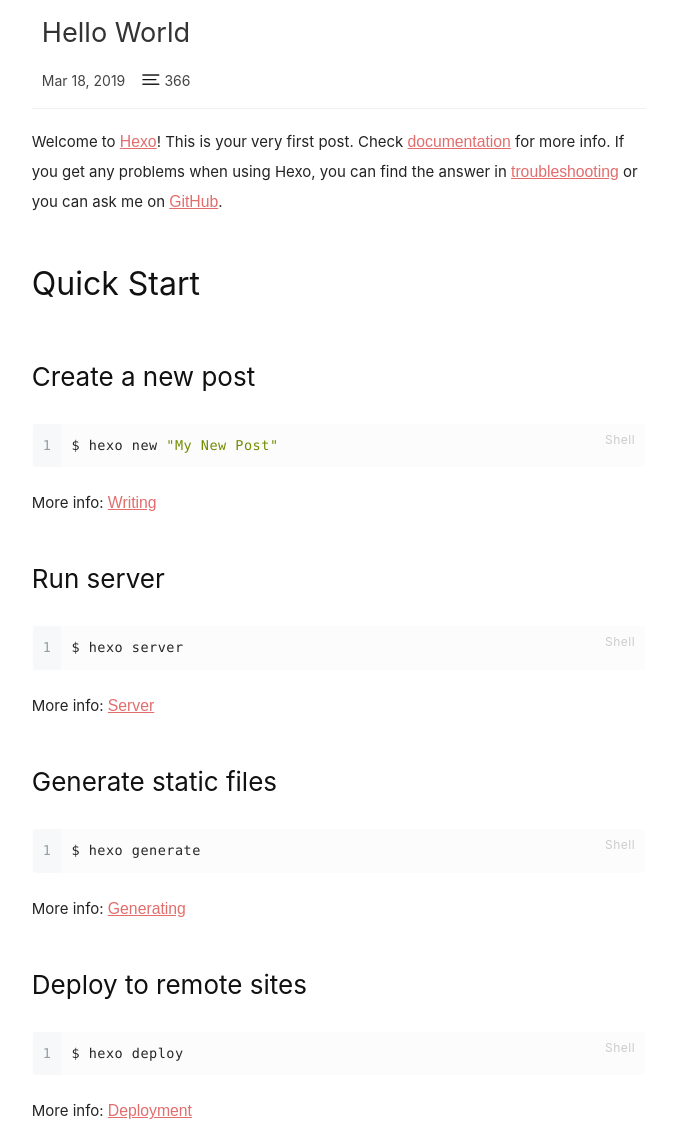
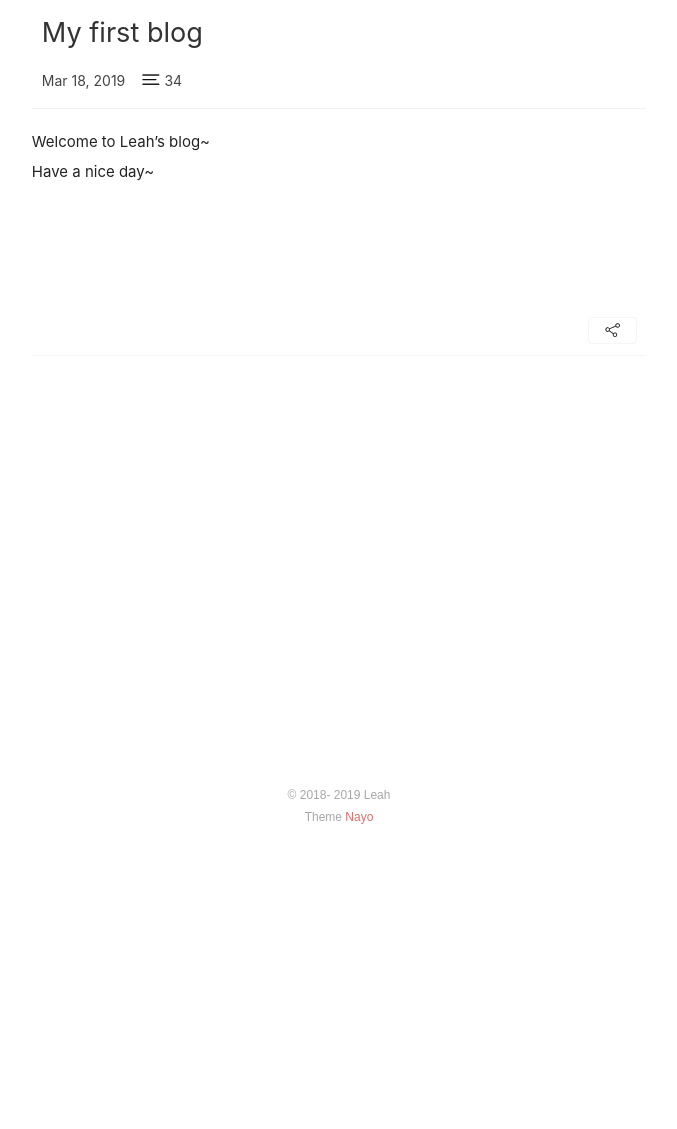
Before and after one commit to HelloChristie/HelloChristie.github.io, a plain HTML site: page 2019/03/18/My-first-blog/index.html in a window 1280 px wide. Shown: the part 100-1229 px from the top of the page, without its empty margins (301-978 px from the left). After the commit the page ends 954 px from the top, so only its background shows below. Drawn offline with Linux system fonts and the light colour scheme.

Commit message:
Site updated: 2019-03-18 22:42:30

```diff
--- a/2019/03/18/hello-world/index.html
+++ b/2019/03/18/My-first-blog/index.html
@@ -5,7 +5,7 @@
   <meta name="viewport" content="width=device-width, initial-scale=1.0, minimum-scale=1.0, maximum-scale=1.0, user-scalable=yes">
 
 
-  <title>  Hello World |   Leah&#39;s blog </title>
+  <title>  My First Blog |   Leah&#39;s blog </title>
 
 
 
@@ -80,7 +80,7 @@
 <div class="post-header">
 	<div class="post-header-inner">
 		<p class="post-title">
-			Hello World
+			My first blog
 		</p>
 		<div class="post-info">
 			<span class="post-info-entry">
@@ -90,7 +90,7 @@
 
 
 				<i class="iconfont icon-words"></i>
-				<span class="post-info-entry">366
+				<span class="post-info-entry">34
 				</span>
 
 		</div>
@@ -104,15 +104,7 @@
 
 
 
-					<p>Welcome to <a href="https://hexo.io/" target="_blank" rel="noopener">Hexo</a>! This is your very first post. Check <a href="https://hexo.io/docs/" target="_blank" rel="noopener">documentation</a> for more info. If you get any problems when using Hexo, you can find the answer in <a href="https://hexo.io/docs/troubleshooting.html" target="_blank" rel="noopener">troubleshooting</a> or you can ask me on <a href="https://github.com/hexojs/hexo/issues" target="_blank" rel="noopener">GitHub</a>.</p>
-<h2 id="Quick-Start"><a href="#Quick-Start" class="headerlink" title="Quick Start"></a>Quick Start</h2><h3 id="Create-a-new-post"><a href="#Create-a-new-post" class="headerlink" title="Create a new post"></a>Create a new post</h3><figure class="highlight bash"><table><tr><td class="gutter"><pre><span class="line">1</span><br></pre></td><td class="code"><pre><span class="line">$ hexo new <span class="string">"My New Post"</span></span><br></pre></td></tr></table></figure>
-<p>More info: <a href="https://hexo.io/docs/writing.html" target="_blank" rel="noopener">Writing</a></p>
-<h3 id="Run-server"><a href="#Run-server" class="headerlink" title="Run server"></a>Run server</h3><figure class="highlight bash"><table><tr><td class="gutter"><pre><span class="line">1</span><br></pre></td><td class="code"><pre><span class="line">$ hexo server</span><br></pre></td></tr></table></figure>
-<p>More info: <a href="https://hexo.io/docs/server.html" target="_blank" rel="noopener">Server</a></p>
-<h3 id="Generate-static-files"><a href="#Generate-static-files" class="headerlink" title="Generate static files"></a>Generate static files</h3><figure class="highlight bash"><table><tr><td class="gutter"><pre><span class="line">1</span><br></pre></td><td class="code"><pre><span class="line">$ hexo generate</span><br></pre></td></tr></table></figure>
-<p>More info: <a href="https://hexo.io/docs/generating.html" target="_blank" rel="noopener">Generating</a></p>
-<h3 id="Deploy-to-remote-sites"><a href="#Deploy-to-remote-sites" class="headerlink" title="Deploy to remote sites"></a>Deploy to remote sites</h3><figure class="highlight bash"><table><tr><td class="gutter"><pre><span class="line">1</span><br></pre></td><td class="code"><pre><span class="line">$ hexo deploy</span><br></pre></td></tr></table></figure>
-<p>More info: <a href="https://hexo.io/docs/deployment.html" target="_blank" rel="noopener">Deployment</a></p>
+					<p>Welcome to Leah’s blog~<br>Have a nice day~</p>
 
 
 	  </div>
```
Also changed, not shown: archives/2019/03/index.html (+1 -1 lines), archives/2019/index.html (+1 -1 lines), archives/index.html (+1 -1 lines), index.html (+3 -11 lines), search.xml (+3 -3 lines), tags/index.html (+3 -2 lines).
